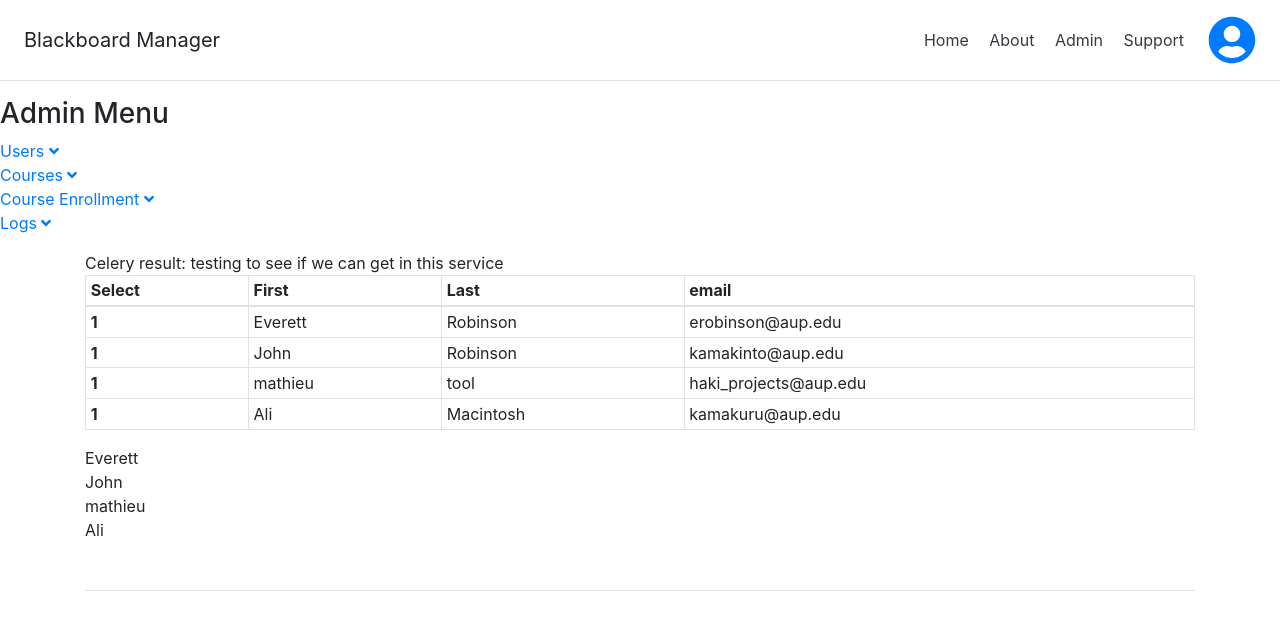
After one commit to kamakinto/Blackboard-Administration, a Django app: page /bbadmin/create_users/ in a window 1280 px wide. The commit adds this page. Shown: the top 638 px of the page. Run offline with Django 3.2, Linux system fonts and the light colour scheme; the visitor is signed in with stand-in values (Sample User, id 1); parts of the project's set-up code (start-up, migrations or seed data) failed here and were passed over; some libraries are stand-ins or nearby versions.

Commit message:
added a service layer
Added a service layer and celery to the project

```diff
--- a/bbadmin/urls.py
+++ b/bbadmin/urls.py
@@ -3,4 +3,7 @@ from . import views
 
 urlpatterns = [
   path('', views.BBAdminView.as_view(), name='bbadmin'),
+  path('create_course/', views.BBAdminView.as_view(), name='create_course'),
+  path('create_users/', views.createUserView.as_view(), name='create_users'),
+
 ]
--- a/bbadmin/views.py
+++ b/bbadmin/views.py
@@ -1,33 +1,43 @@
 from django.shortcuts import render
 from django.views.generic import TemplateView
 from django.contrib.auth.mixins import LoginRequiredMixin
-import requests
+from .tasks import getUserList
+import services
+
+
 
 class BBAdminView(LoginRequiredMixin, TemplateView):
   template_name = 'bbadmin.html'
   login_url='/users/login/'
+  username='958ce421-1453-42a6-973c-15ba6cc49c72'
+  secret='dSG8xaI1hnVlR5538C2Y8Hegc6Sezzzu'
+  curlData='grant_type=client_credentials'
+  header = {'Content-type': 'application/x-www-form-urlencoded'}
+  bbAuthAddress = 'https://blackboard.aup.edu/learn/api/public/v1/oauth2/token'
 
   def get(self, request):
     # template_name = 'bbadmin.html'
-    # username='958ce421-1453-42a6-973c-15ba6cc49c72'
-    # secret='dSG8xaI1hnVlR5538C2Y8Hegc6Sezzzu'
-    # curlData='grant_type=client_credentials'
-    # header = {'Content-type': 'application/x-www-form-urlencoded'}
-    # bbAuthAddress = 'https://blackboard.aup.edu/learn/api/public/v1/oauth2/token'
+
     # response = requests.post('https://blackboard.aup.edu/learn/api/public/v1/oauth2/token', auth=('958ce421-1453-42a6-973c-15ba6cc49c72', 'dSG8xaI1hnVlR5538C2Y8Hegc6Sezzzu'), headers = header, data= 'grant_type=client_credentials')
     # jsonResponse = response.json()
     # print(response.json())
     #logic
 
     return render(request, 'bbadmin.html', {
-      # 'access_token': jsonResponse['access_token'],
-      # 'expiration_time': jsonResponse['expires_in']
        'access_token': 249802394032,
        'expiration_time': '1 hour'
     })
 
+class createUserView(LoginRequiredMixin, TemplateView):
+  template_name = 'createUser.html'
+  login_url='/users/login/'
 
-
-
-
-# Create your views here.
+  def get(self, request):
+    users =  services.getUsersToAdd()
+    # celeryResult = getUserList.delay()
+    servicesResult = services.testServices()
+    return render(request, 'createUsers.html', {
+       'user_list': users,
+       'expiration_time': '1 hour',
+       'celery_test': servicesResult
+    })
--- a/blackboard_admin/settings.py
+++ b/blackboard_admin/settings.py
@@ -27,7 +27,7 @@ DEBUG = True
 
 ALLOWED_HOSTS = []
 
-
+CELERY_BROKER_URL = 'amqp://localhost'
 # Application definition
 
 INSTALLED_APPS = [
--- a/blackboard_admin/urls.py
+++ b/blackboard_admin/urls.py
@@ -22,5 +22,6 @@ urlpatterns = [
     path('users/', include('django.contrib.auth.urls')),
     path('profile/', include('userProfiles.urls')),
     path('bbadmin/', include('bbadmin.urls')),
+   path('create_users/', include('bbadmin.urls')),
     path('admin/', admin.site.urls),
 ]
--- /dev/null
+++ b/services.py
@@ -0,0 +1,32 @@
+class BbUser:
+  email = ''
+  username = ''
+  firstName = ''
+  lastName = ''
+  def __init__(self, email, firstName, LastName):
+    self.email = email
+    self.firstName = firstName
+    self.lastName = LastName
+
+def testServices():
+  return 'testing to see if we can get in this service'
+
+def getUsersToAdd():
+  user1 = BbUser('erobinson@aup.edu', 'Everett', 'Robinson')
+  user2 = BbUser('kamakinto@aup.edu', 'John', 'Robinson')
+  user3 = BbUser('haki_projects@aup.edu', 'mathieu', 'tool')
+  user4 = BbUser('kamakuru@aup.edu', 'Ali', 'Macintosh')
+  userList = [user1, user2, user3, user4];
+  return userList
+
+def createUser(username, firstName, LastName):
+  pass
+
+def createListofUsers(userIDList):
+  pass
+
+def deleteUser(userID):
+  pass
+
+def deleteListofUsers(userIDList):
+  pass
--- a/templates/bbadmin.html
+++ b/templates/bbadmin.html
@@ -31,20 +31,33 @@ Users
         <li>
             <a href="#usersSubmenu" data-toggle="collapse" aria-expanded="false">Users  <i class="fas fa-angle-down"></i></a>
             <ul class="collapse list-unstyled" id="usersSubmenu">
-                <li><a href="#">Create User</a></li>
-                <li><a href="#">User Creation List</a></li>
-                <li><a href="#">Delete User</a></li>
-                <li><a href="#">Deletion User List</a></li>
+                <li><a href="{% url 'create_users' %}">Create Users</a></li>
+                <li><a href="#">Delete Users</a></li>
                 <li><a href="#">View Upload Logs</a></li>
             </ul>
             <li>
                 <a href="#coursesSubmenu" data-toggle="collapse" aria-expanded="false">Courses  <i class="fas fa-angle-down"></i></a>
                 <ul class="collapse list-unstyled" id="coursesSubmenu">
-                    <li><a href="#">Create Course</a></li>
-                    <li><a href="#">Course Creation List</a></li>
-                    <li><a href="#">Delete Course</a></li>
+                    <li><a href="#">Create Courses</a></li>
+                    <li><a href="#">Delete Courses</a></li>
                 </ul>
         </li>
+        <li>
+            <a href="#enrollmentSubmenu" data-toggle="collapse" aria-expanded="false">Course Enrollment  <i class="fas fa-angle-down"></i></a>
+            <ul class="collapse list-unstyled" id="enrollmentSubmenu">
+                <li><a href="#">Enrollment Settings</a></li>
+                <li><a href="#">Sync Enrollments</a></li>
+            </ul>
+    </li>
+    <li>
+        <a href="#logsSubmenu" data-toggle="collapse" aria-expanded="false">Logs <i class="fas fa-angle-down"></i></a>
+        <ul class="collapse list-unstyled" id="logsSubmenu">
+            <li><a href="#">All Logs</a></li>
+            <li><a href="#">User Logs</a></li>
+            <li><a href="#">Course Logs</a></li>
+            <li><a href="#">Enrollment Logs</a></li>
+        </ul>
+</li>
       </ul>
   </nav>
   {% endblock sidebar %}
--- /dev/null
+++ b/templates/createCourse.html
@@ -0,0 +1,6 @@
+{% extends 'bbadmin.html' %}
+
+{% block  content %}
+Testing to see if we get new content in this Create Course block
+
+{% endblock content %}
--- /dev/null
+++ b/templates/createUsers.html
@@ -0,0 +1,37 @@
+{% extends 'bbadmin.html' %}
+
+{% block  content %}
+Celery result: {{ celery_test }}
+
+<table class="table table-sm table-bordered">
+    <thead>
+      <tr>
+        <th scope="col">Select</th>
+        <th scope="col">First</th>
+        <th scope="col">Last</th>
+        <th scope="col">email</th>
+      </tr>
+    </thead>
+    <tbody>
+
+      {% for user  in user_list %}
+
+      <tr>
+          <th scope="row">1</th>
+          <td>{{user.firstName}}</td>
+          <td>{{user.lastName}}</td>
+          <td>{{user.email}}</td>
+        </tr>
+      {% endfor %}
+    </tbody>
+  </table>
+
+
+
+{% for user  in user_list %}
+  {{ user.firstName }}
+  <br />
+{% endfor %}
+
+
+{% endblock content %}
--- a/userProfiles/models.py
+++ b/userProfiles/models.py
@@ -3,7 +3,7 @@ from django.conf import settings
 # Create your models here.
 
 class UserProfile(models.Model):
-  user = models.ForeignKey(settings.AUTH_USER_MODEL, on_delete=models.CASCADE,)
+  user = models.OneToOneField(settings.AUTH_USER_MODEL, on_delete=models.CASCADE,)
   nickname = models.CharField(max_length=30)
   photo = models.ImageField(upload_to='profile_pics/')
   job_title = models.CharField(max_length=50)
```
Also changed, not shown: bbadmin/tasks.py (added, +9 -0 lines), blackboard_admin/__init__.py (+7 -0 lines), blackboard_admin/celery.py (added, +21 -0 lines).
